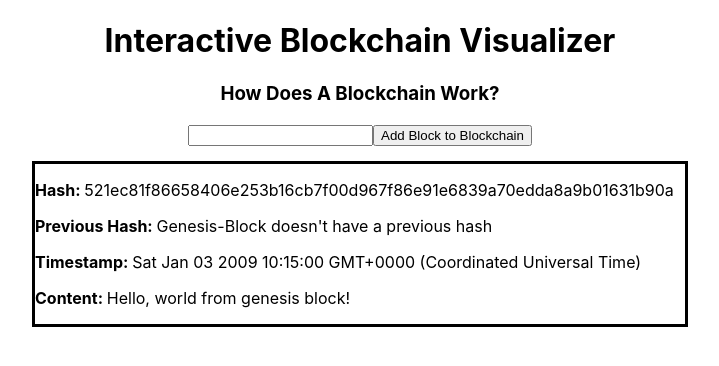
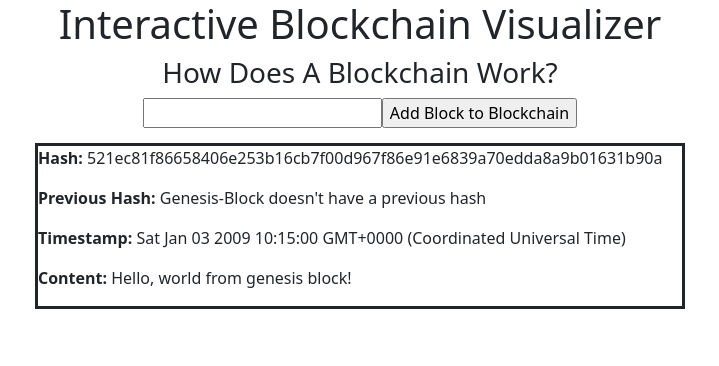
Before and after one commit to waiscodes/typescript-jest, a React (Create React App) app: page /blockchain in a window 1280 px wide. Shown: the top 366 px of the page, without its empty margins (280-999 px from the left). Built offline with nearby package versions, Linux system fonts and the light colour scheme.

Commit message:
added blockchain and added container to it git push

```diff
--- a/package.json
+++ b/package.json
@@ -13,6 +13,7 @@
     "@types/react-bootstrap": "^0.32.25",
     "@types/react-dom": "^17.0.8",
     "@types/react-router-dom": "^5.1.8",
+    "bootstrap": "^5.0.2",
     "crypto-js": "^4.0.0",
     "react": "^17.0.2",
     "react-bootstrap": "^1.6.1",
--- a/src/App.tsx
+++ b/src/App.tsx
@@ -1,6 +1,7 @@
 import React, { useState } from "react";
 import { BrowserRouter as Router, Switch, Route } from "react-router-dom";
 import "./css/App.css";
+import { Container } from "react-bootstrap";
 
 // components
 import Blockchain from "./components/Blockchain";
@@ -35,13 +36,18 @@ function App() {
   return (
     <>
       <Router>
+        <Container>
           <h1 className='title'>Interactive Blockchain Visualizer</h1>
           <Switch>
             <Route exact path='/' component={Sha256} />
             <Route path='/blockchain'>
-            <Blockchain setBlockchain={setBlockchain} blockchain={blockchain} />
+              <Blockchain
+                setBlockchain={setBlockchain}
+                blockchain={blockchain}
+              />
             </Route>
           </Switch>
+        </Container>
       </Router>
     </>
   );
--- a/src/index.tsx
+++ b/src/index.tsx
@@ -3,6 +3,7 @@ import ReactDOM from "react-dom";
 import "./index.css";
 import App from "./App";
 import reportWebVitals from "./reportWebVitals";
+import "bootstrap/dist/css/bootstrap.min.css";
 
 ReactDOM.render(
   <React.StrictMode>
```
Also changed, not shown: 1 other file (tests, documents, lock files or other folders). Lines whose indentation alone changed are shown as unchanged.
